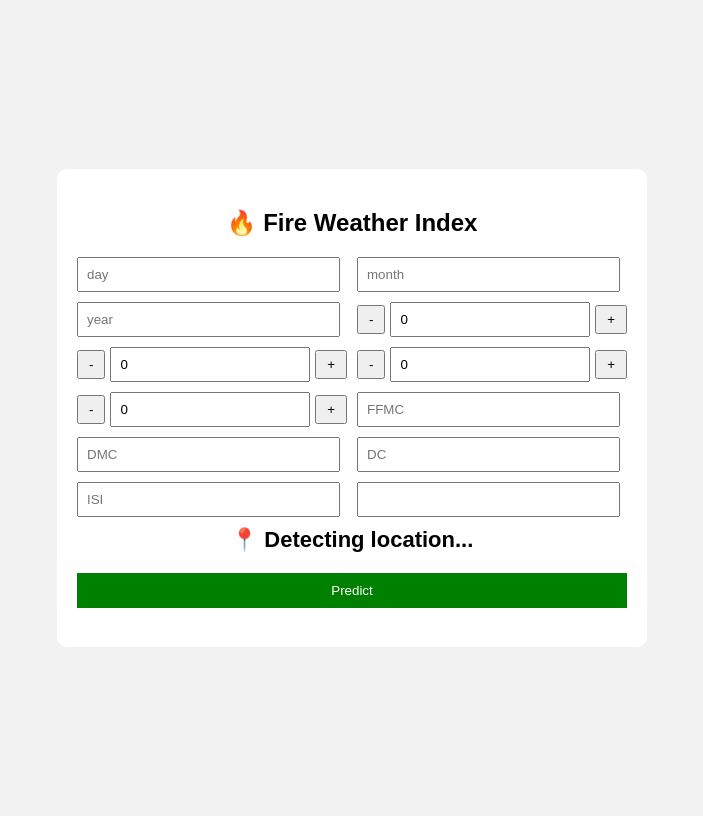
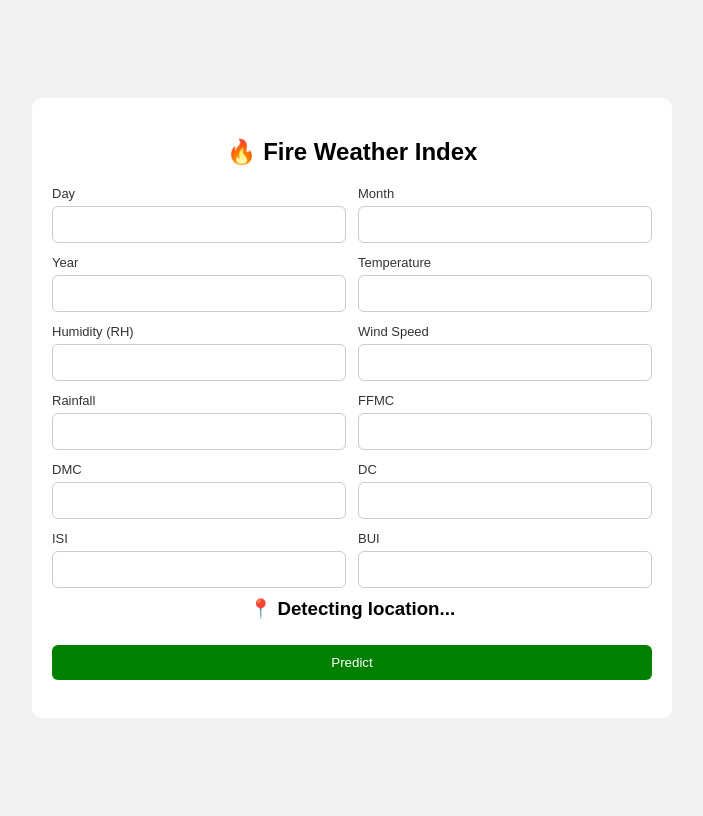
Before and after one commit to GAYATHRI-413/Fire_Weather_Index, a Flask app: page / in a window 1280 px wide. Shown: the whole page, without its empty margins (288-991 px from the left). Run offline with Flask 3, Linux system fonts and the light colour scheme.

Commit message:
improved UI with weather details

```diff
--- a/backend/templates/index.html
+++ b/backend/templates/index.html
@@ -10,53 +10,66 @@
             display:flex;
             justify-content:center;
             align-items:center;
-            height:100vh;
+            min-height:100vh;
         }
 
         .card{
             background:white;
             padding:20px;
             border-radius:10px;
-            width:550px;
+            width:600px;
         }
 
-        .grid{
+        .form-grid{
             display:grid;
             grid-template-columns: 1fr 1fr;
-            gap:10px;
+            gap:12px;
+        }
+
+        .field{
+            display:flex;
+            flex-direction:column;
+        }
+
+        label{
+            font-size:13px;
+            margin-bottom:5px;
+            color:#333;
         }
 
         input{
-            padding:8px;
-            width:90%;
-        }
-
-        .box{
-            display:flex;
-            align-items:center;
-            gap:5px;
-        }
-
-        button{
-            padding:5px 10px;
-            cursor:pointer;
+            padding:10px;
+            border:1px solid #ccc;
+            border-radius:6px;
         }
 
         .predict{
-            margin-top:10px;
+            margin-top:15px;
             width:100%;
             padding:10px;
             background:green;
             color:white;
             border:none;
+            border-radius:6px;
         }
 
-        /* GEO LOCATION STYLE */
         #geo{
             text-align:center;
-            font-size:22px;
             font-weight:bold;
             margin:10px 0;
+        }
+
+        #weather{
+            text-align:center;
+            font-size:14px;
+            margin-bottom:10px;
+        }
+
+        #result{
+            text-align:center;
+            font-size:18px;
+            margin-top:10px;
+            font-weight:bold;
         }
     </style>
 </head>
@@ -67,73 +80,80 @@
 
 <h2 style="text-align:center;">🔥 Fire Weather Index</h2>
 
-<div class="grid">
+<div class="form-grid">
 
-<input id="day" placeholder="day" onkeydown="next(event,'month')">
-<input id="month" placeholder="month" onkeydown="next(event,'year')">
-<input id="year" placeholder="year" onkeydown="next(event,'Temperature')">
-
-<div class="box">
-<button onclick="dec('Temperature')">-</button>
-<input id="Temperature" type="number" value="0" onkeydown="next(event,'RH')">
-<button onclick="inc('Temperature')">+</button>
+    <div class="field">
+        <label>Day</label>
+        <input id="day" type="number">
     </div>
 
-<div class="box">
-<button onclick="dec('RH')">-</button>
-<input id="RH" type="number" value="0" onkeydown="next(event,'Ws')">
-<button onclick="inc('RH')">+</button>
+    <div class="field">
+        <label>Month</label>
+        <input id="month" type="number">
     </div>
 
-<div class="box">
-<button onclick="dec('Ws')">-</button>
-<input id="Ws" type="number" value="0" onkeydown="next(event,'Rain')">
-<button onclick="inc('Ws')">+</button>
+    <div class="field">
+        <label>Year</label>
+        <input id="year" type="number">
     </div>
 
-<div class="box">
-<button onclick="dec('Rain')">-</button>
-<input id="Rain" type="number" value="0" onkeydown="next(event,'FFMC')">
-<button onclick="inc('Rain')">+</button>
+    <div class="field">
+        <label>Temperature</label>
+        <input id="Temperature" type="number">
     </div>
 
-<input id="FFMC" placeholder="FFMC" onkeydown="next(event,'DMC')">
-<input id="DMC" placeholder="DMC" onkeydown="next(event,'DC')">
-<input id="DC" placeholder="DC" onkeydown="next(event,'ISI')">
-<input id="ISI" placeholder="ISI" onkeydown="next(event,'BUI')">
-<input id="BUI">
+    <div class="field">
+        <label>Humidity (RH)</label>
+        <input id="RH" type="number">
+    </div>
+
+    <div class="field">
+        <label>Wind Speed</label>
+        <input id="Ws" type="number">
+    </div>
+
+    <div class="field">
+        <label>Rainfall</label>
+        <input id="Rain" type="number">
+    </div>
+
+    <div class="field">
+        <label>FFMC</label>
+        <input id="FFMC" type="number">
+    </div>
+
+    <div class="field">
+        <label>DMC</label>
+        <input id="DMC" type="number">
+    </div>
+
+    <div class="field">
+        <label>DC</label>
+        <input id="DC" type="number">
+    </div>
+
+    <div class="field">
+        <label>ISI</label>
+        <input id="ISI" type="number">
+    </div>
+
+    <div class="field">
+        <label>BUI</label>
+        <input id="BUI" type="number">
+    </div>
 
 </div>
 
-<!-- GEO LOCATION -->
 <h3 id="geo">📍 Detecting location...</h3>
+<div id="weather"></div>
 
 <button class="predict" onclick="predict()">Predict</button>
 
-<h3 id="result" style="text-align:center;"></h3>
+<h3 id="result"></h3>
 
 </div>
 
 <script>
-
-function next(e,nextId){
-    if(e.key === "Enter"){
-        e.preventDefault();
-        if(nextId){
-            document.getElementById(nextId).focus();
-        }
-    }
-}
-
-function inc(id){
-    document.getElementById(id).value =
-        Number(document.getElementById(id).value) + 1;
-}
-
-function dec(id){
-    document.getElementById(id).value =
-        Number(document.getElementById(id).value) - 1;
-}
 
 async function predict(){
     let data = {
@@ -159,35 +179,46 @@ async function predict(){
 
     let out = await res.json();
     document.getElementById("result").innerText =
-        "🔥 FWI: " + out.fwi;
+        "🔥 FWI: " + out.fwi.toFixed(2);
 }
 
-/* GEOLOCATION (SAFE VERSION) */
+/* GEOLOCATION */
 function getLocation(){
-    try{
     if(!navigator.geolocation){
-            document.getElementById("geo").innerText =
-                "📍 Geolocation not supported";
+        document.getElementById("geo").innerText = "Geolocation not supported";
         return;
     }
 
     navigator.geolocation.getCurrentPosition(
-            function(pos){
+        async function(pos){
+
+            let lat = pos.coords.latitude;
+            let lon = pos.coords.longitude;
+
             document.getElementById("geo").innerText =
-                    "📍 Lat: " + pos.coords.latitude.toFixed(4) +
-                    " | Lon: " + pos.coords.longitude.toFixed(4);
+                "📍 Location: " + lat.toFixed(2) + ", " + lon.toFixed(2);
+
+            let url = `https://api.open-meteo.com/v1/forecast?latitude=${lat}&longitude=${lon}&current=temperature_2m,relative_humidity_2m,precipitation`;
+
+            let res = await fetch(url);
+            let data = await res.json();
+
+            document.getElementById("weather").innerHTML =
+                "🌡 " + data.current.temperature_2m + "°C  |  " +
+                "💧 " + data.current.relative_humidity_2m + "%  |  " +
+                "🌧 " + data.current.precipitation + "mm";
+
         },
         function(){
             document.getElementById("geo").innerText =
-                    "📍 Location blocked (still works normally)";
+                "Location permission denied";
         },
-            { timeout: 5000 }
+        {
+            enableHighAccuracy: true,
+            timeout: 10000,
+            maximumAge: 0
+        }
     );
-
-    } catch(e){
-        document.getElementById("geo").innerText =
-            "📍 Location unavailable";
-    }
 }
 
 window.onload = getLocation;
```
Lines whose indentation alone changed are shown as unchanged.
